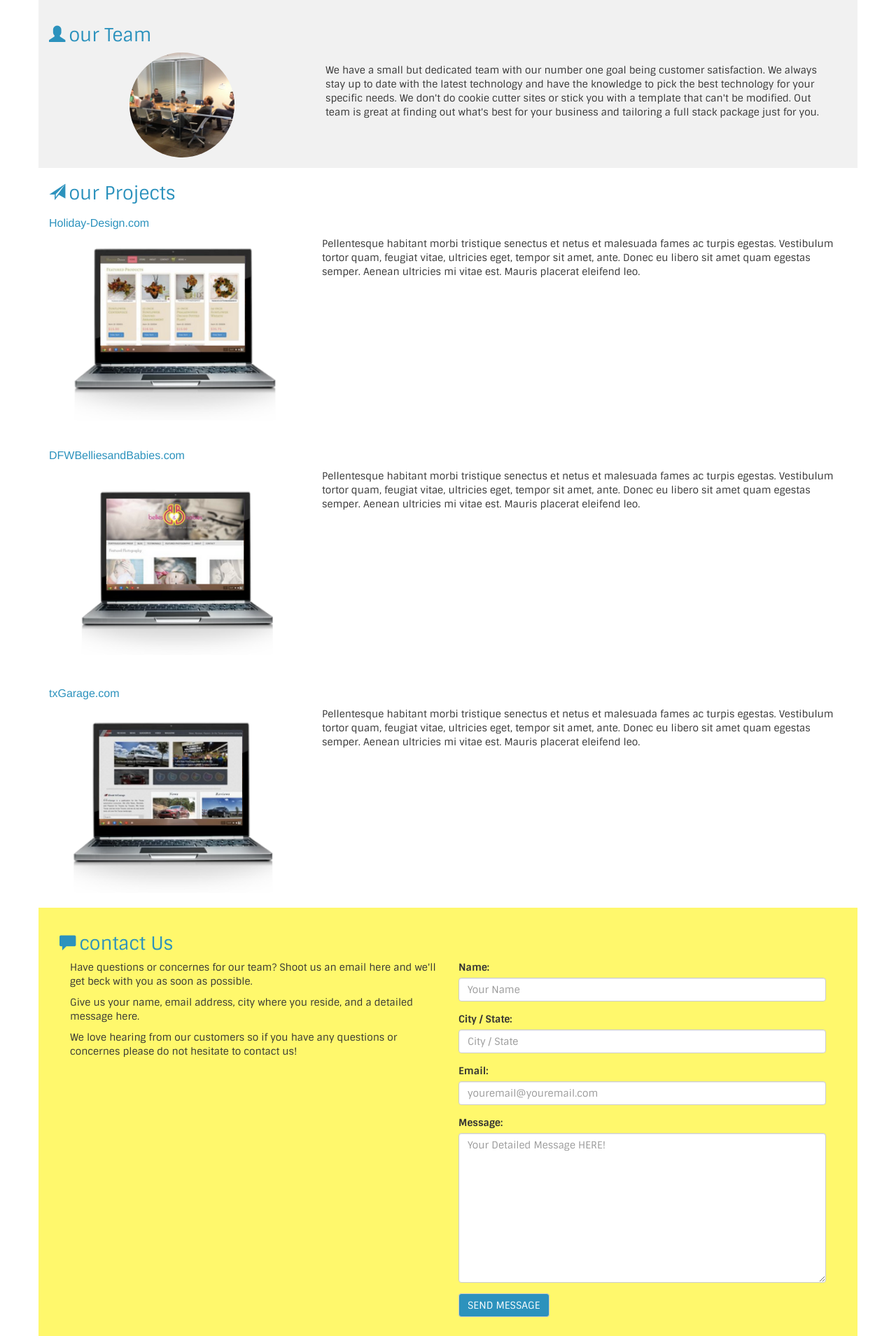
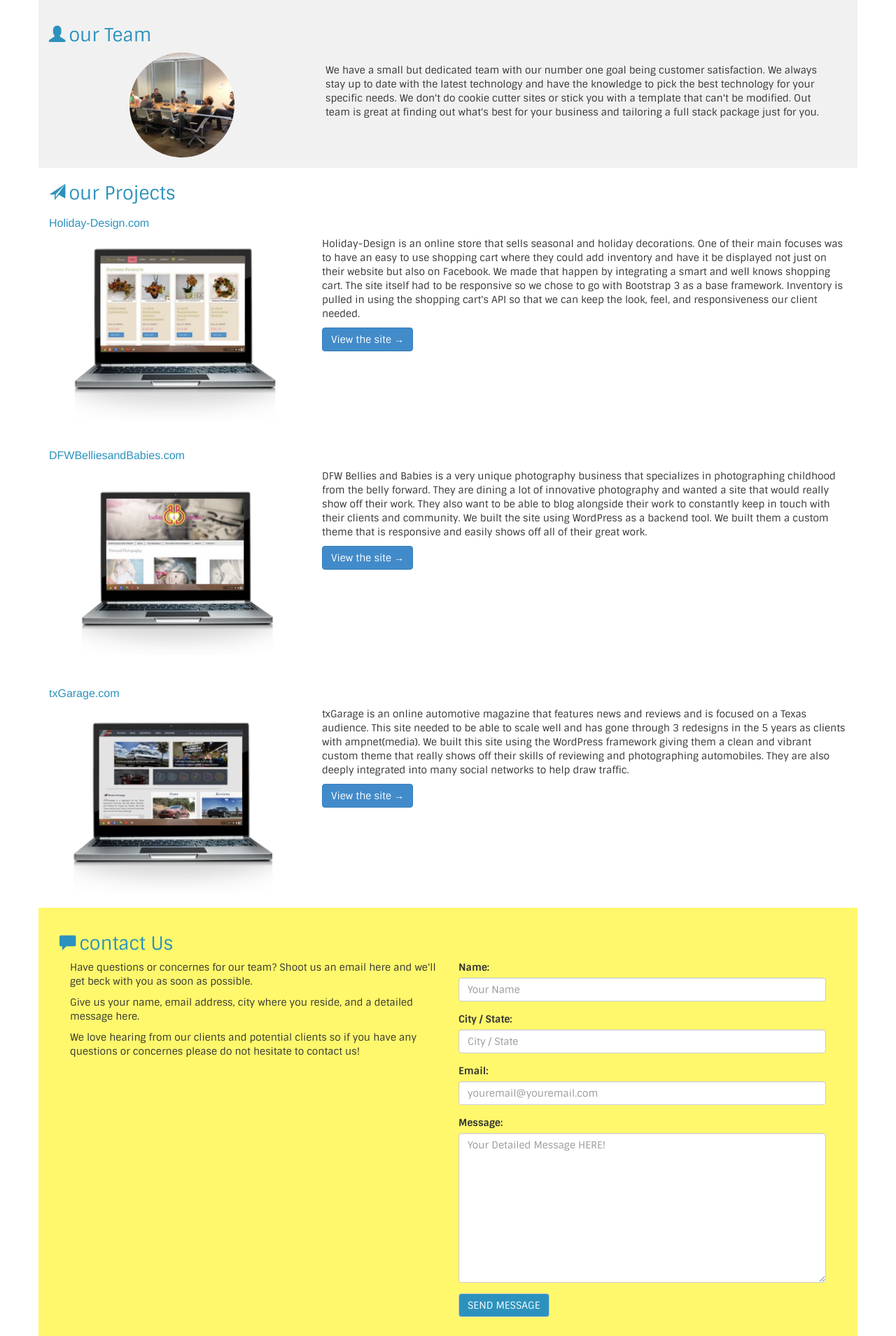
Before and after one commit to adamaoc/ampnet-old, a PHP site: page / in a window 1280 px wide. Shown: the part 1209-3118 px from the top of the page at 70% size. Run offline with PHP 8.4, Linux system fonts and the light colour scheme; data that the repository does not hold is empty; some web fonts are replaced.

Commit message:
updated contact text and updated project descriptions

```diff
--- a/contact.php
+++ b/contact.php
@@ -9,7 +9,7 @@ if (isset($_POST['Name'])){
 			<p>Have questions or concernes for our team? Shoot us an email here and we'll get beck with you as soon as possible.</p>
 			<div class="hidden-xs">
 				<p>Give us your name, email address, city where you reside, and a detailed message here.</p>
-				<p>We love hearing from our customers so if you have any questions or concernes please do not hesitate to contact us!</p>
+				<p>We love hearing from our clients and potential clients so if you have any questions or concernes please do not hesitate to contact us!</p>
 			</div>
 			<?php if(isset($formStatus)) { ?>
 			<div class="alert alert-danger">
--- a/index.php
+++ b/index.php
@@ -101,7 +101,10 @@
                 <img src="/img/HD-chromebook.png" alt="title" />
               </div>
               <div class="col-xs-12 col-sm-8">
-                <p>Pellentesque habitant morbi tristique senectus et netus et malesuada fames ac turpis egestas. Vestibulum tortor quam, feugiat vitae, ultricies eget, tempor sit amet, ante. Donec eu libero sit amet quam egestas semper. Aenean ultricies mi vitae est. Mauris placerat eleifend leo.</p>
+                <p>Holiday-Design is an online store that sells seasonal and holiday decorations. One of their main focuses was to have an easy to use shopping cart where they could add inventory and have it be displayed not just on their website but also on Facebook. We made that happen by integrating a smart and well knows shopping cart. The site itself had to be responsive so we chose to go with Bootstrap 3 as a base framework. Inventory is pulled in using the shopping cart's API so that we can keep the look, feel, and responsiveness our client needed.</p>
+                <a href="http://holiday-design.com" class="btn btn-primary">
+                  View the site →
+                </a>
               </div>
             </div>
           </li>
@@ -112,7 +115,10 @@
                 <img src="/img/dfwBnB-ChromeBook.png" alt="title" />
               </div>
               <div class="col-xs-12 col-sm-8">
-                <p>Pellentesque habitant morbi tristique senectus et netus et malesuada fames ac turpis egestas. Vestibulum tortor quam, feugiat vitae, ultricies eget, tempor sit amet, ante. Donec eu libero sit amet quam egestas semper. Aenean ultricies mi vitae est. Mauris placerat eleifend leo.</p>
+                <p>DFW Bellies and Babies is a very unique photography business that specializes in photographing childhood from the belly forward. They are dining a lot of innovative photography and wanted a site that would really show off their work. They also want to be able to blog alongside their work to constantly keep in touch with their clients and community. We built the site using WordPress as a backend tool. We built them a custom theme that is responsive and easily shows off all of their great work.</p>
+                <a href="http://dfwbelliesandbabies.com" class="btn btn-primary">
+                  View the site →
+                </a>
               </div>
             </div>
           </li>
@@ -123,7 +129,10 @@
                 <img src="/img/txGarage-ChromeBook.png" alt="title" />
               </div>
               <div class="col-xs-12 col-sm-8">
-                <p>Pellentesque habitant morbi tristique senectus et netus et malesuada fames ac turpis egestas. Vestibulum tortor quam, feugiat vitae, ultricies eget, tempor sit amet, ante. Donec eu libero sit amet quam egestas semper. Aenean ultricies mi vitae est. Mauris placerat eleifend leo.</p>
+                <p>txGarage is an online automotive magazine that features news and reviews and is focused on a Texas audience. This site needed to be able to scale well and has gone through 3 redesigns in the 5 years as clients with ampnet(media). We built this site using the WordPress framework giving them a clean and vibrant custom theme that really shows off their skills of reviewing and photographing automobiles. They are also deeply integrated into many social networks to help draw traffic. </p>
+                <a href="http://txgarage.com" class="btn btn-primary">
+                  View the site →
+                </a>
               </div>
             </div>
           </li>
```
